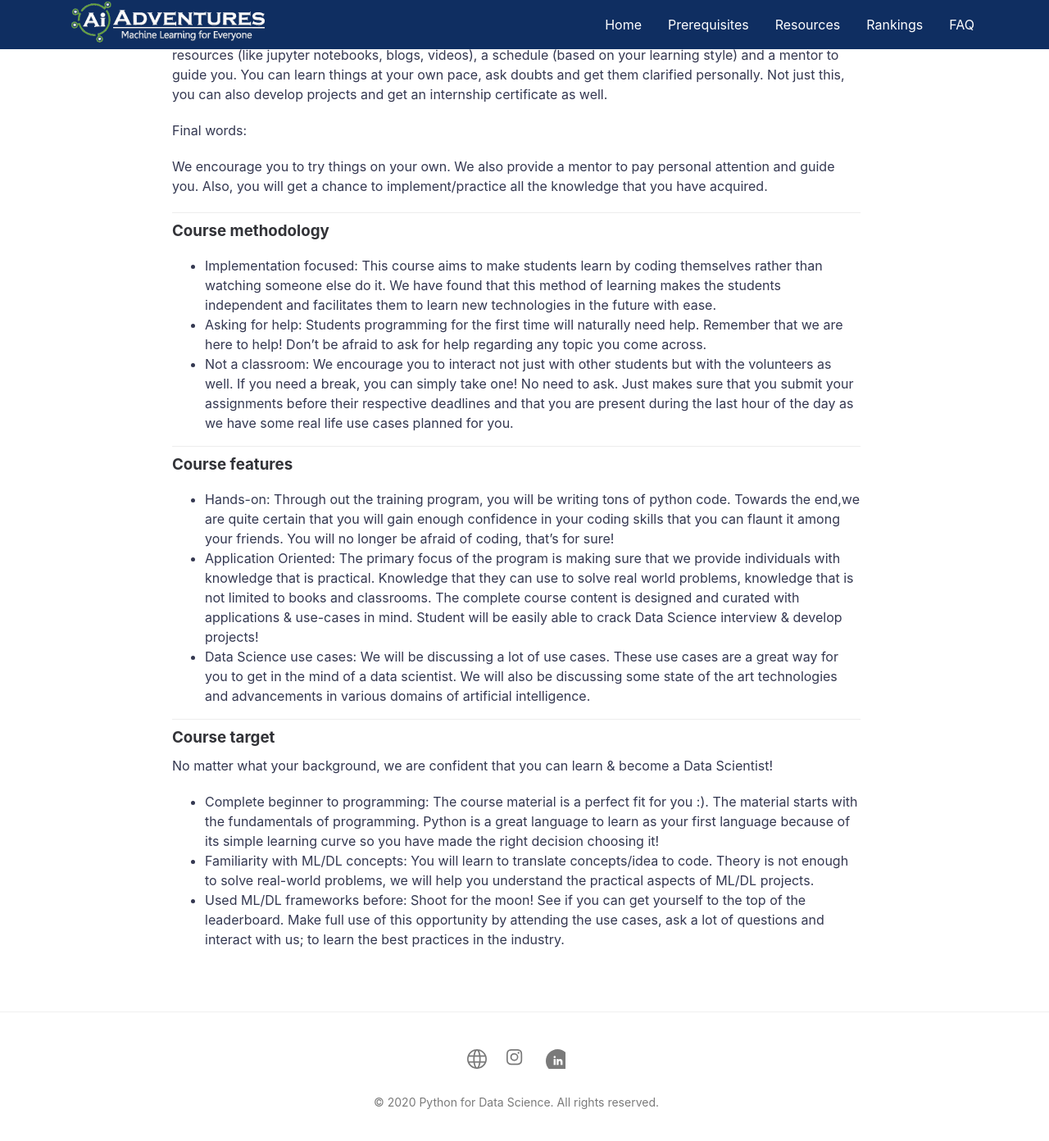
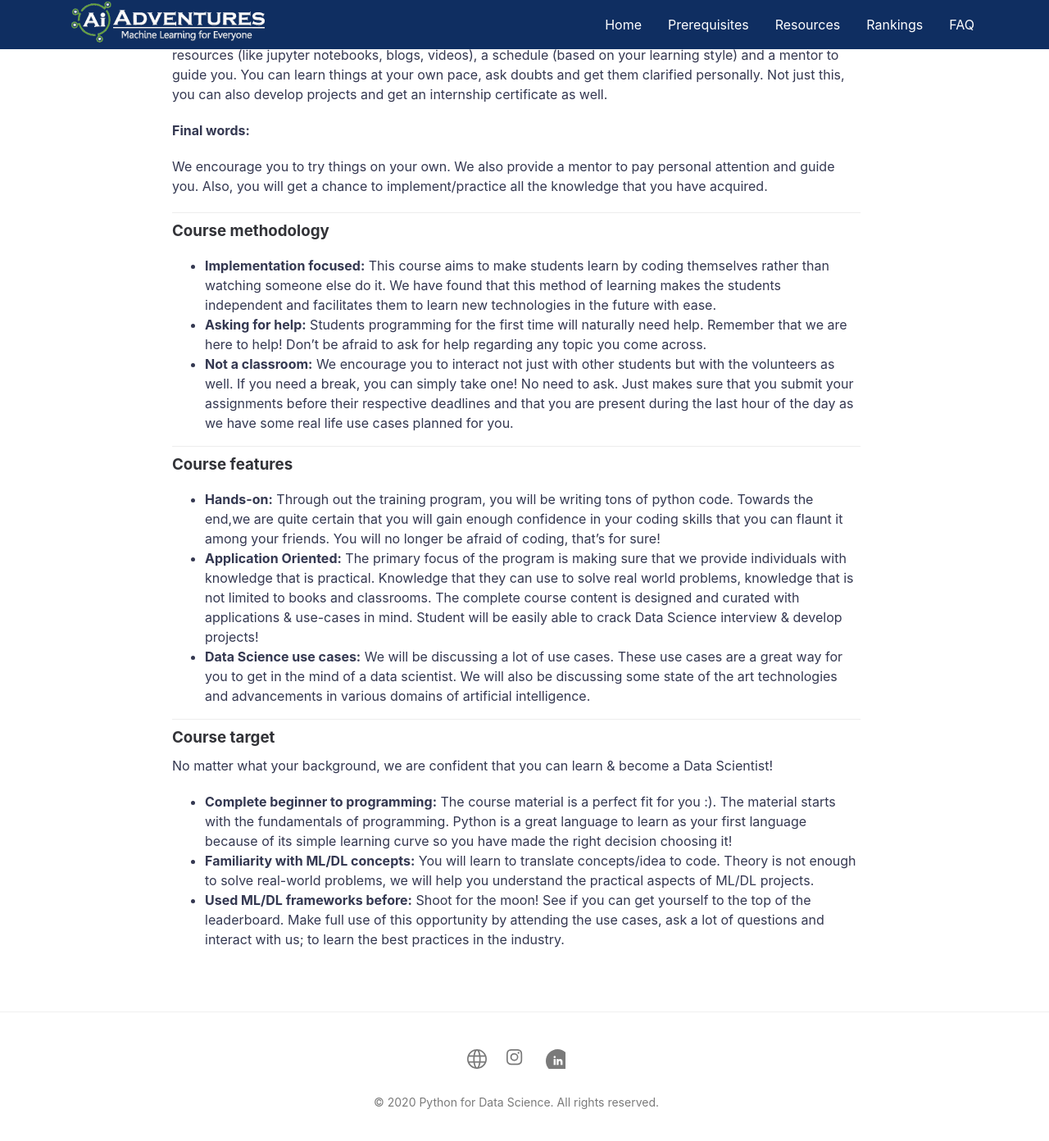
Before and after one commit to Ankur-singh/mitwpu, a Jekyll site: the page built from _posts/2019-11-26-Why-Ai-Adventures.md, in a window 1280 px wide and 1400 px high, scrolled down 1130 px. Shown: the top 1392 px of the window at 82% size. Built offline with Jekyll 4.4.1, drawn with Linux system fonts in a browser that asks for light colours; some of the changed lines change nothing that is shown.

Commit message:
Update 2019-11-26-Why-Ai-Adventures.md

```diff
--- a/_posts/2019-11-26-Why-Ai-Adventures.md
+++ b/_posts/2019-11-26-Why-Ai-Adventures.md
@@ -23,7 +23,7 @@ To answer your question, “best way/place to learn Machine Learning?”. Accord
 
 The special thing about our training program is that, we don’t spoon feed you. Instead, we provide you with resources (like jupyter notebooks, blogs, videos), a schedule (based on your learning style) and a mentor to guide you. You can learn things at your own pace, ask doubts and get them clarified personally. Not just this, you can also develop projects and get an internship certificate as well.
 
-Final words:
+**Final words:**
 
 We encourage you to try things on your own. We also provide a mentor to pay personal attention and guide you. Also, you will get a chance to implement/practice all the knowledge that you have acquired.
 
@@ -31,26 +31,26 @@ We encourage you to try things on your own. We also provide a mentor to pay pers
 
 ### Course methodology
 
-- Implementation focused: This course aims to make students learn by coding themselves rather than watching someone else do it. We have found that this method of learning makes the students independent and facilitates them to learn new technologies in the future with ease.
-- Asking for help: Students programming for the first time will naturally need help. Remember that we are here to help! Don't be afraid to ask for help regarding any topic you come across.
-- Not a classroom: We encourage you to interact not just with other students but with the volunteers as well. If you need a break, you can simply take one! No need to ask. Just makes sure that you submit your assignments before their respective deadlines and that you are present during the last hour of the day as we have some real life use cases planned for you.
+- **Implementation focused:** This course aims to make students learn by coding themselves rather than watching someone else do it. We have found that this method of learning makes the students independent and facilitates them to learn new technologies in the future with ease.
+- **Asking for help:** Students programming for the first time will naturally need help. Remember that we are here to help! Don't be afraid to ask for help regarding any topic you come across.
+- **Not a classroom:** We encourage you to interact not just with other students but with the volunteers as well. If you need a break, you can simply take one! No need to ask. Just makes sure that you submit your assignments before their respective deadlines and that you are present during the last hour of the day as we have some real life use cases planned for you.
 
 ***
 
 ### Course features
 
-- Hands-on: Through out the training program, you will be writing tons of python code. Towards the end,we are quite certain that you will gain enough confidence in your coding skills that you can flaunt it among your friends. You will no longer be afraid of coding, that's for sure!
-- Application Oriented: The primary focus of the program is making sure that we provide individuals with knowledge that is practical. Knowledge that they can use to solve real world problems, knowledge that is not limited to books and classrooms. The complete course content is designed and curated with applications & use-cases in mind. Student will be easily able to crack Data Science interview & develop projects!
-- Data Science use cases: We will be discussing a lot of use cases. These use cases are a great way for you to get in the mind of a data scientist. We will also be discussing some state of the art technologies and advancements in various domains of artificial intelligence.
+- **Hands-on:** Through out the training program, you will be writing tons of python code. Towards the end,we are quite certain that you will gain enough confidence in your coding skills that you can flaunt it among your friends. You will no longer be afraid of coding, that's for sure!
+- **Application Oriented:** The primary focus of the program is making sure that we provide individuals with knowledge that is practical. Knowledge that they can use to solve real world problems, knowledge that is not limited to books and classrooms. The complete course content is designed and curated with applications & use-cases in mind. Student will be easily able to crack Data Science interview & develop projects!
+- **Data Science use cases:** We will be discussing a lot of use cases. These use cases are a great way for you to get in the mind of a data scientist. We will also be discussing some state of the art technologies and advancements in various domains of artificial intelligence.
 
 ***
 
 ### Course target
 
 No matter what your background, we are confident that you can learn & become a Data Scientist!
-- Complete beginner to programming: The course material is a perfect fit for you :). The material starts with the fundamentals of programming. Python is a great language to learn as your first language because of its simple learning curve so you have made the right decision choosing it!
-- Familiarity with ML/DL concepts: You will learn to translate concepts/idea to code. Theory is not enough to solve real-world problems, we will help you understand the practical aspects of ML/DL projects.
-- Used ML/DL frameworks before: Shoot for the moon! See if you can get yourself to the top of the leaderboard. Make full use of this opportunity by attending the use cases, ask a lot of questions and interact with us; to learn the best practices in the industry.
+- **Complete beginner to programming:** The course material is a perfect fit for you :). The material starts with the fundamentals of programming. Python is a great language to learn as your first language because of its simple learning curve so you have made the right decision choosing it!
+- **Familiarity with ML/DL concepts:** You will learn to translate concepts/idea to code. Theory is not enough to solve real-world problems, we will help you understand the practical aspects of ML/DL projects.
+- **Used ML/DL frameworks before:** Shoot for the moon! See if you can get yourself to the top of the leaderboard. Make full use of this opportunity by attending the use cases, ask a lot of questions and interact with us; to learn the best practices in the industry.
 
 
 <!--
```
